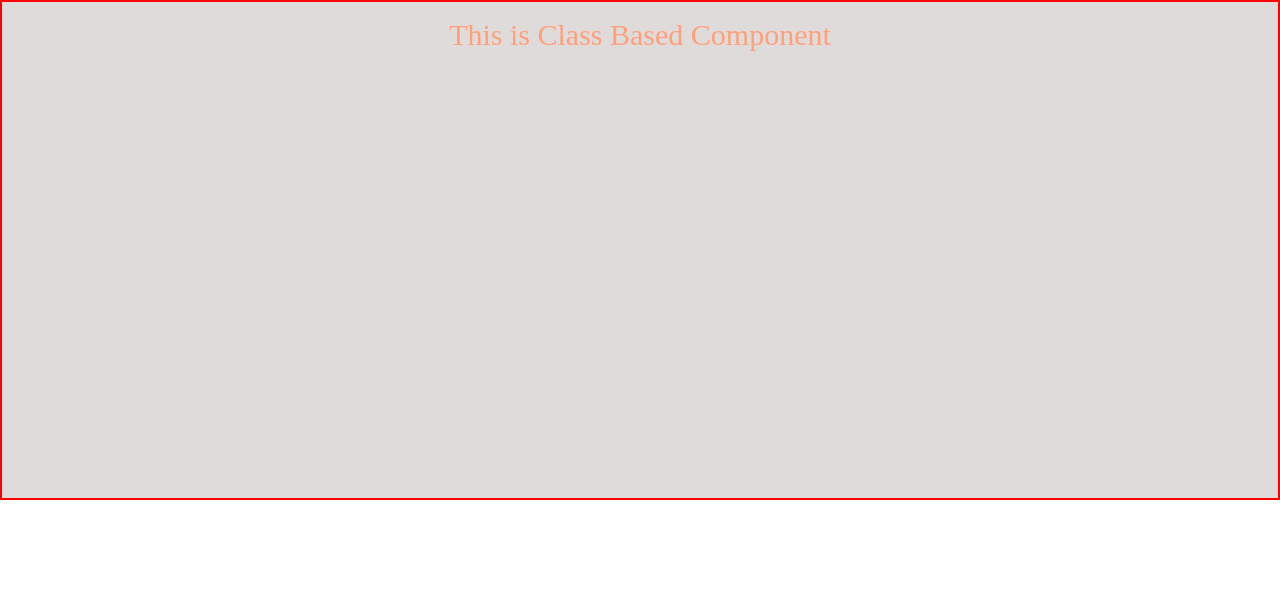
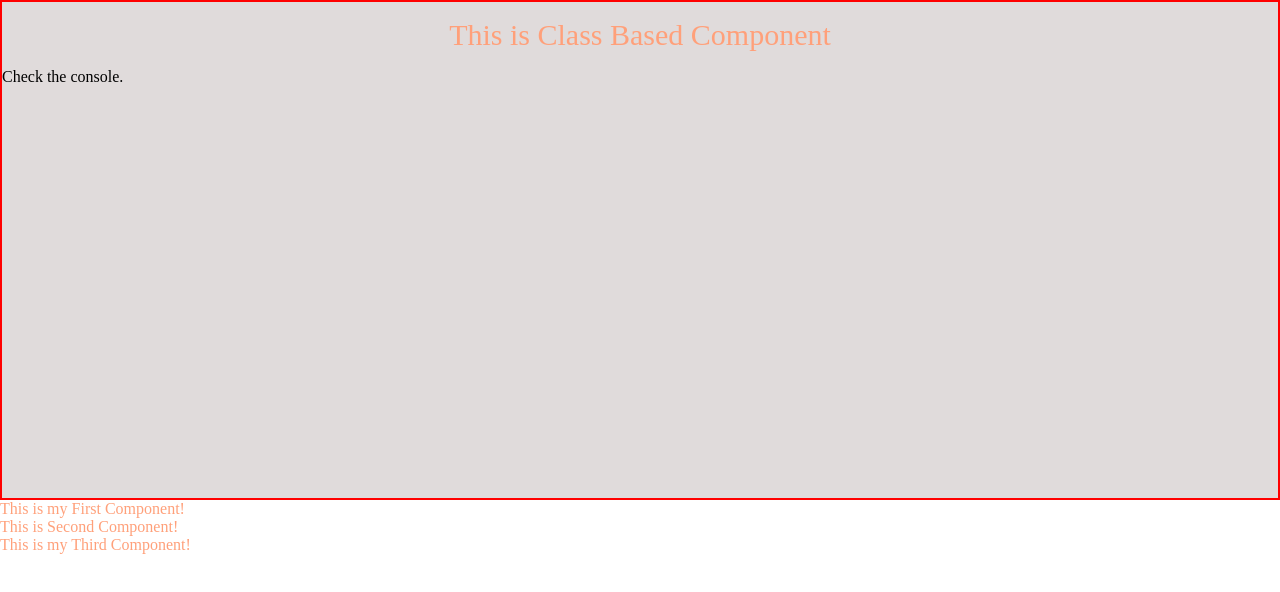
Before and after one commit to Dilli822/Genese-Academy-React-Js, a React (Create React App) app in the folder Genese Academy/React/Learn React/test-app/: page / in a window 1280 px wide. Shown: the top 592 px of the page. Built offline with nearby package versions, Linux system fonts and the light colour scheme.

Commit message:
[added] adds components creation importing exporting the components interchange and multi uses of component witheach other in react .....

```diff
--- a/Genese Academy/React/Learn React/test-app/src/App.js
+++ b/Genese Academy/React/Learn React/test-app/src/App.js
@@ -4,6 +4,7 @@
 
 import React, { Component } from "react";
 import './App.css';
+import MyFirstComponent from './component/MyFirstComponent';
 
 export default class App extends Component{
     render() {
@@ -13,8 +14,11 @@ export default class App extends Component{
             <div style={{color: '#ffa07a'}}>
             <div className="firstDiv" style={{margin: 'auto'}}>
                 <p style={{fontSize:30, textAlign:'Center', margin:'1rem'}}> This is Class Based Component </p>
+                <p style={{color: '#000'}}> Check the console.</p>
                 {console.log("write js inside the component within curly braces!")}
             </div>
+
+            <MyFirstComponent/>
             </div>
         );
     }
--- /dev/null
+++ b/Genese Academy/React/Learn React/test-app/src/component/MyFirstComponent.js
@@ -0,0 +1,16 @@
+
+import React, {Component} from 'react';
+import MySecondComponent from './MySecondComponent'
+import MyThirdComponent from './MyThirdComponent';
+
+export default class MyFirstComponent extends Component{
+    render() {
+        return (
+            <div>
+                This is my First Component!
+                <MySecondComponent/>
+                <MyThirdComponent/>
+            </div>
+        )
+    }
+}
--- /dev/null
+++ b/Genese Academy/React/Learn React/test-app/src/component/MySecondComponent.js
@@ -0,0 +1,15 @@
+
+import React, {Component} from 'react';
+
+
+export default class MySecondComponent extends Component{
+    render(){
+        return(
+            // always store the component inside the div
+            <div>
+            This is Second Component!
+            </div>
+
+        )
+    }
+}
--- /dev/null
+++ b/Genese Academy/React/Learn React/test-app/src/component/MyThirdComponent.jsx
@@ -0,0 +1,12 @@
+
+import React, {Component} from 'react';
+
+export default class MyThirdComponent extends Component{
+    render(){
+        return (
+            <div>
+                This is my Third Component!
+            </div>
+        )
+    }
+}
```
Also changed, not shown: Genese Academy/React/Learn React/test-app/custom.txt.
